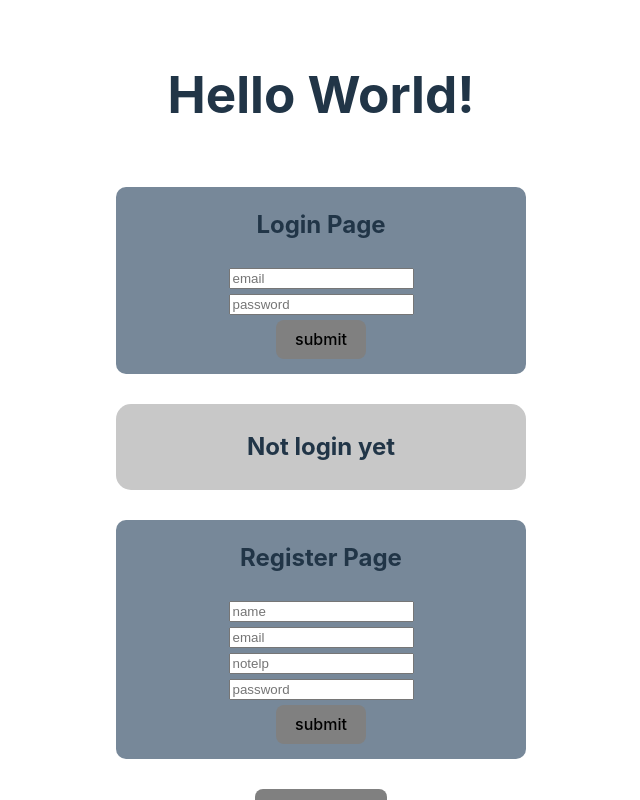
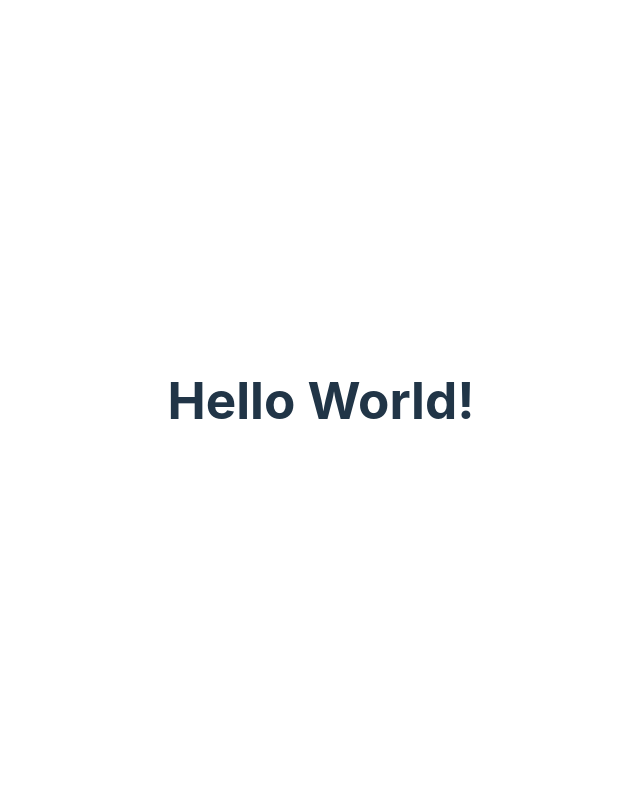
Before and after one commit to Rafi-Sutrisno/cc-frontend, a React (Vite) app: page / in a window 1280 px wide. Shown: the top 800 px of the page, without its empty margins (319-959 px from the left). Built offline with nearby package versions, Linux system fonts and the light colour scheme.

Commit message:
feat: add routes

```diff
--- a/package.json
+++ b/package.json
@@ -12,6 +12,7 @@
   "dependencies": {
     "react": "^18.2.0",
     "react-dom": "^18.2.0",
+    "react-router-dom": "^6.23.1",
     "swr": "^2.2.5"
   },
   "devDependencies": {
--- a/src/App.jsx
+++ b/src/App.jsx
@@ -3,18 +3,32 @@ import GetuserObject from "./assets/get-user-new/getUser";
 import TokenObject from "./assets/Token/showToken";
 import RegisterObject from "./assets/Register/Register";
 import LoginObject from "./assets/Login/Login-test";
+import { createBrowserRouter, RouterProvider } from "react-router-dom";
 import "./App.css";
+
+const router = createBrowserRouter([
+  {
+    path: "/",
+    element: <h1>Hello World!</h1>,
+  },
+  {
+    path: "/register",
+    element: <RegisterObject />,
+  },
+  {
+    path: "/login",
+    element: <LoginObject />,
+  },
+  {
+    path: "/getuser",
+    element: <GetuserObject />,
+  },
+]);
 
 function App() {
   return (
     <>
-      <div className="flex">
-        <h1>Hello World!</h1>
-        <LoginObject />
-        <RegisterObject />
-        <TokenObject />
-        <GetuserObject />
-      </div>
+      <RouterProvider router={router} />
     </>
   );
 }
--- a/src/assets/Register/register.css
+++ b/src/assets/Register/register.css
@@ -19,5 +19,5 @@
   align-items: center;
   background-color: lightslategray;
   border-radius: 10px;
-  padding-bottom: 15px;
+  padding: 15px 40px;
 }
--- a/src/assets/get-user-new/getUser.css
+++ b/src/assets/get-user-new/getUser.css
@@ -5,3 +5,7 @@
   border-radius: 5px;
   background-color: #f9f9f9;
 }
+
+.form-register {
+  background-color: red;
+}
```
Also changed, not shown: 1 other file (tests, documents, lock files or other folders).
